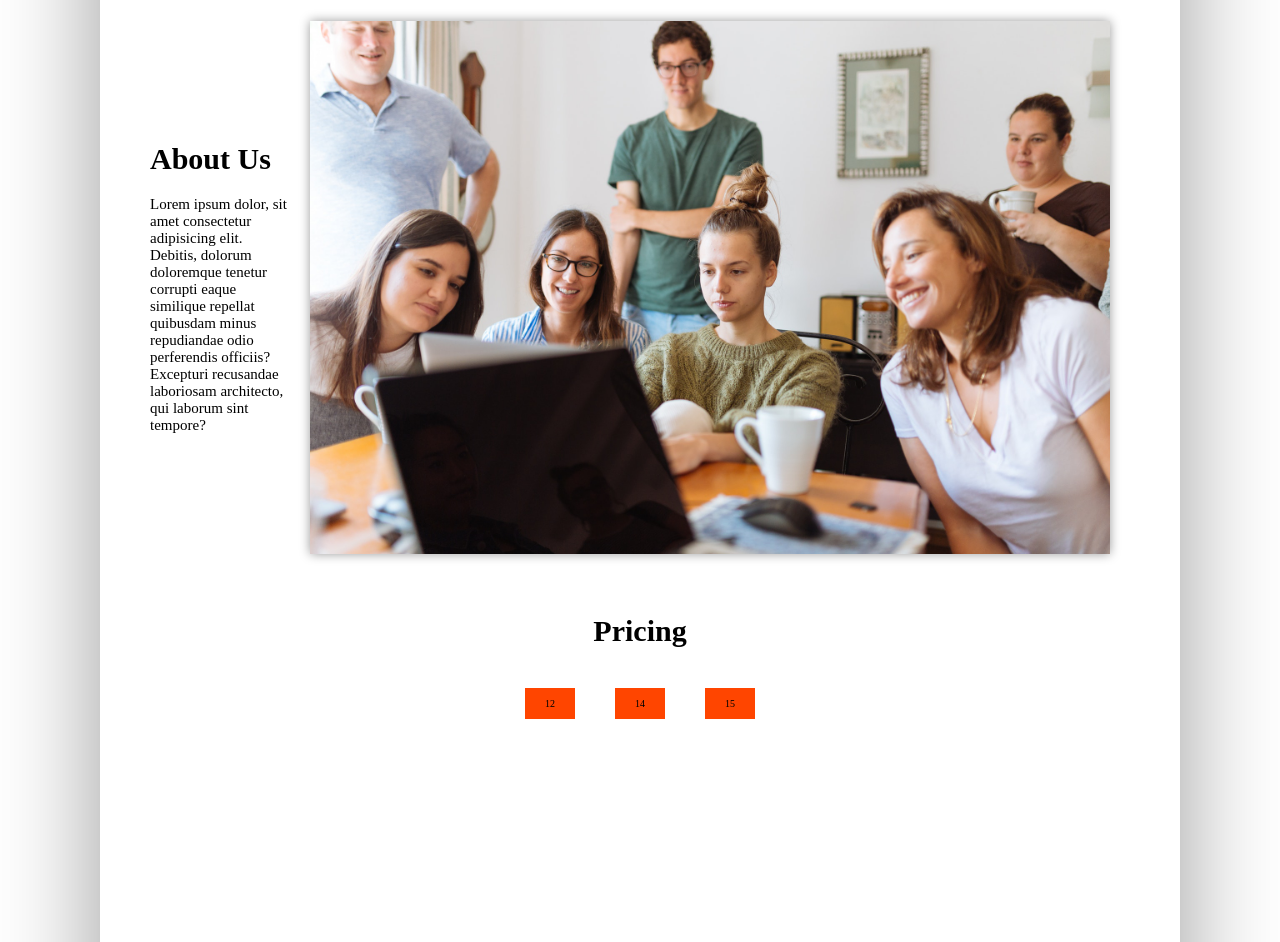
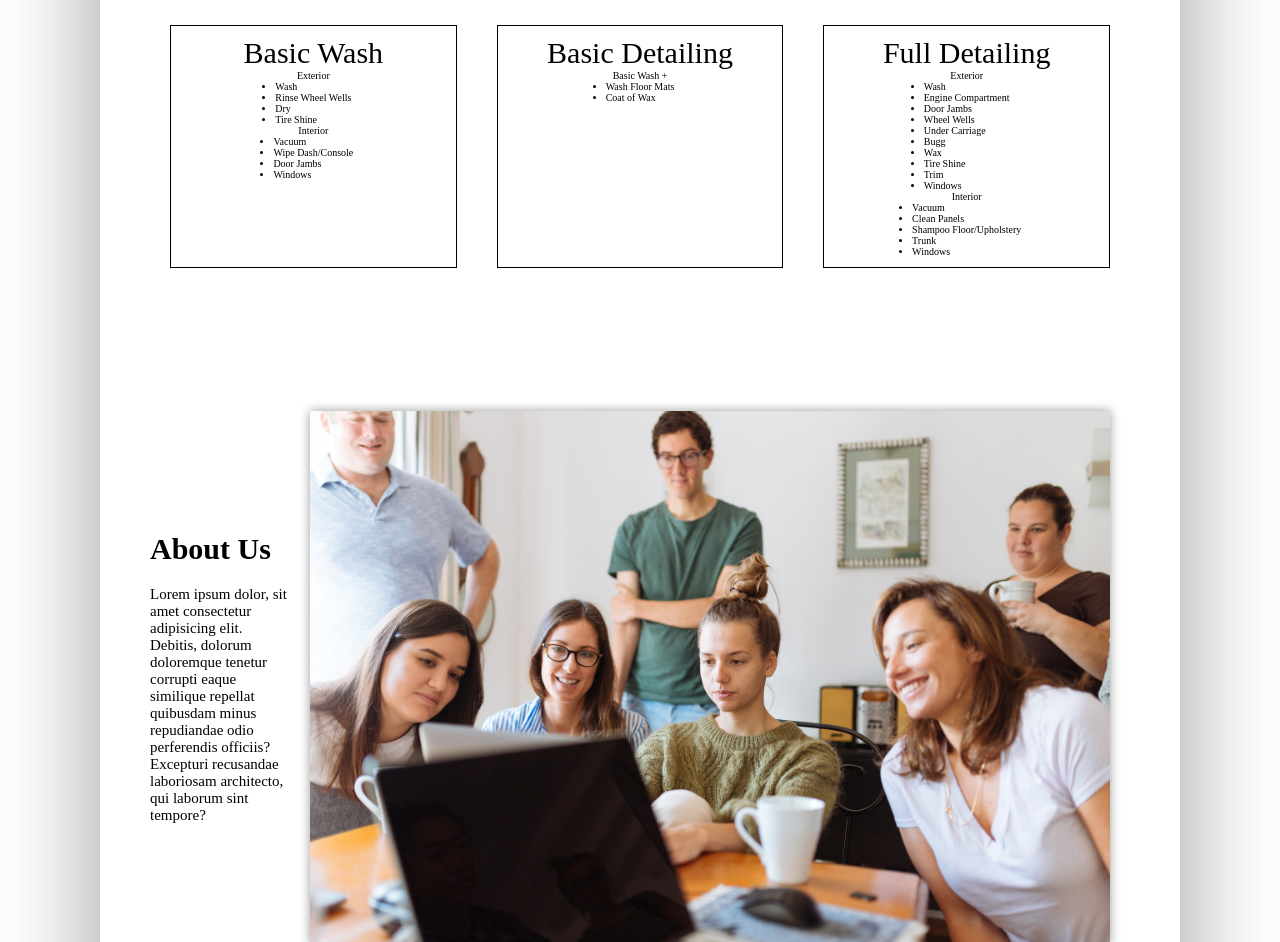
Before and after one commit to camwood23/CarDetailing, a website: page index.html in a window 1280 px wide. Shown: the part 729-1671 px from the top of the page. Drawn offline with nearby package versions, Linux system fonts and the light colour scheme; files that its build step writes are made by us from their sources.

Commit message:
Committing some changes to be moved to repo

```diff
--- a/index.html
+++ b/index.html
@@ -4,21 +4,75 @@
         <meta charset="UTF-8">
         <meta name="viewport" content="width=device-width, initial-scale=1.0">
 
-        <link href="https://fonts.googleapis.com/css?family=Open+Sans:300,400,600" rel="stylesheet">
+        <link href="https://fonts.googleapis.com/css?family=Lobster&display=swap" rel="stylesheet">
         <link rel="stylesheet" href="css/style.css">
         <title>Car Detailing</title>
     </head>
     <body>
         <div class="container">
             <header class="header">
-                <div class="header__left">
-                    <div class="header__backdrop">
-                        <h1 class="header__primary">C&S Mobile</h1>
-                        <h2 class="header__sub">Car Cleaning Service LLC</h2>
+                <div class="header__backdrop">
+                    <h1 class="header__primary">C&S Mobile</h1>
+                    <h2 class="header__sub">Car Cleaning Service LLC</h2>
+                    <span class="header__phone">(888)888-8888</span>
+                </div>
+                <div class="header__left"></div>
+                <div class="header__right"></div>
+            </header>
+            <section class="section section__services">
+                <h2 class="heading-primary">Services</h2>
+                <div class="container__services">
+                    <div class="service-card">
+                        <span class="service-card__name">Basic Wash</span>
+                        <span>Exterior</span>
+                        <ul class="list__services">
+                            <li class="items__services">Wash</li>
+                            <li class="items__services">Rinse Wheel Wells</li>
+                            <li class="items__services">Dry</li>
+                            <li class="items__services">Tire Shine</li>
+                        </ul>
+                        <span>Interior</span>
+                        <ul class="list__services">
+                            <li class="items__services">Vacuum</li>
+                            <li class="items__services">Wipe Dash/Console</li>
+                            <li class="items__services">Door Jambs</li>
+                            <li class="items__services">Windows</li>
+                        </ul>
+                    </div>
+                    <div class="service-card">
+                        <span class="service-card__name">Basic Detailing</span>
+                        <span>Basic Wash +</span>
+                        <ul class="list__services">
+                            <li class="items__services">Wash Floor Mats</li>
+                            <li class="items__services">Coat of Wax</li>
+                        </ul>
+                    </div>
+                    <div class="service-card">
+                        <span class="service-card__name">Full Detailing</span>
+                        <span>Exterior</span>
+                        <ul class="list__services">
+                            <li class="items__services">Wash</li>
+                            <li class="items__services">Engine Compartment</li>
+                            <li class="items__services">Door Jambs</li>
+                            <li class="items__services">Wheel Wells</li>
+                            <li class="items__services">Under Carriage</li>
+                            <li class="items__services">Bugg</li>
+                            <li class="items__services">Wax</li>
+                            <li class="items__services">Tire Shine</li>
+                            <li class="items__services">Trim</li>
+                            <li class="items__services">Windows</li>
+                        </ul>
+                        <span>Interior</span>
+                        <ul class="list__services">
+                            <li class="items__services">Vacuum</li>
+                            <li class="items__services">Clean Panels</li>
+                            <li class="items__services">Shampoo Floor/Upholstery</li>
+                            <li class="items__services">Trunk</li>
+                            <li class="items__services">Windows</li>
+                        </ul>
                     </div>
                 </div>
-                <div class="header__right"></div>
-            </header>
+            </section>
             <section class="section section__about">
                 <div class="about__info">
                     <h2 class="heading-primary">About Us</h2>
@@ -27,14 +81,6 @@
                     </p>
                 </div>
                 <img src="img/people-looking-at-laptop-computer-1595391.jpg" alt="family photo" class="about__image">
-            </section>
-            <section class="section section__pricing">
-                <h2 class="heading-primary">Pricing</h2>
-                <div class="container__price">
-                    <div class="price-card">12</div>
-                    <div class="price-card">14</div>
-                    <div class="price-card">15</div>
-                </div>
             </section>
             <section class="section section__contact">
                 <h2 class="heading-primary">Contact Us</h2>
@@ -50,6 +96,5 @@
             <footer class="footer">
 
             </footer>
-        </div>
     </body>
 </html>
--- a/sass/_base.scss
+++ b/sass/_base.scss
@@ -20,5 +20,5 @@ html {
 }
 
 body {
-    padding: 5rem 10rem;
+    padding: 0 10rem;
 }
--- a/sass/_components.scss
+++ b/sass/_components.scss
@@ -1,5 +1,6 @@
 .header {
     display: flex;
+    position: relative;
     margin-bottom: 4rem;
     min-height: 80vh;
 
@@ -24,12 +25,16 @@
 
     &__backdrop {
         display: flex;
-        flex-direction: column;
-        justify-content: center;
+        top: 0;
+        left: 0;
+        width: 100%;
+        position: absolute;
         align-items: center;
 
         padding: 2rem 5rem;
-        background-color:#a9a9a9;
+        background-color:rgba(#a9a9a9, .9);
+        font-family: 'Lobster', cursive;
+        font-weight: 400;
     }
 
     &__primary {
@@ -43,6 +48,11 @@
         // background-color: #2b2d2f;
 
         padding: 1rem 5rem;
+        margin-right: auto;
+    }
+
+    &__phone {
+        font-size: 2rem;
     }
 }
 
@@ -64,8 +74,36 @@
     }
 }
 
-.price-card {
+.service-card {
     margin: 2rem;
     padding: 1rem 2rem;
-    background-color: orangered;
+    flex: 1;
+    border: 1px solid #000;
+
+    display: flex;
+    flex-direction: column;
+    align-items: center;
+
+    &__name {
+        font-size: 3rem;
+        font-weight: 400;
+        text-align: center;
+    }
 }
+
+.link {
+    text-decoration: none;
+    font-size: 1.5rem;
+    color: black;
+    background-color: yellow;
+    padding: 1rem 2rem;
+    margin: 1rem;
+    border-radius: 100px;
+    box-shadow: 0 0 1rem rgba(#000, .4);
+    transition: all .2s;
+
+    &:hover {
+        transform: translateY(-.2rem);
+        box-shadow: 0 .2rem 1rem rgba(#000, .4);
+    }
+}
--- a/sass/_layout.scss
+++ b/sass/_layout.scss
@@ -3,7 +3,7 @@
     flex-direction: column;
     box-shadow: 0 0 10rem rgba(0, 0, 0, .4);
 
-    &__price {
+    &__services {
         display: flex;
         justify-content: center;
         width: 100%;
```
